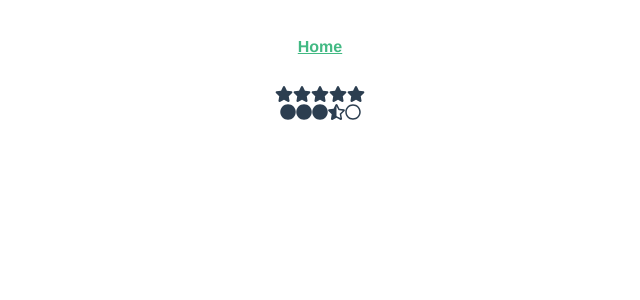
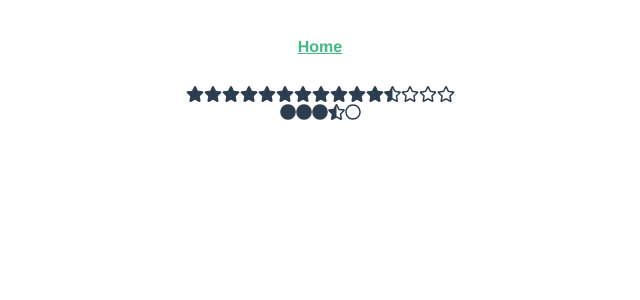
Before and after one commit to manavm1990/adv-components-slots, a Vue app: page / in a window 1280 px wide. Shown: the top 300 px of the page, without its empty margins (320-960 px from the left). Built offline with nearby package versions, Linux system fonts and the light colour scheme.

Commit message:
Add max rating for customization

```diff
--- a/src/components/scoped/home/VSRating.vue
+++ b/src/components/scoped/home/VSRating.vue
@@ -1,6 +1,6 @@
 <template>
   <div>
-    <span v-for="(_, index) in new Array(5)" :key="index">
+    <span v-for="(_, index) in new Array(maxRating)" :key="index">
       <span v-if="index <= roundedRating - 1">
         <slot name="filled">
           <font-awesome-icon icon="star" />
@@ -25,6 +25,10 @@
 <script>
 export default {
   props: {
+    maxRating: {
+      type: Number,
+      default: 5
+    },
     rating: {
       type: Number,
       required: true
--- a/src/views/Home.vue
+++ b/src/views/Home.vue
@@ -1,6 +1,6 @@
 <template>
   <div class="home">
-    <VSRating :rating="4.75" />
+    <VSRating :rating="11.7" :max-rating="15" />
 
     <VSRating :rating="3.7">
       <template #filled>
```
